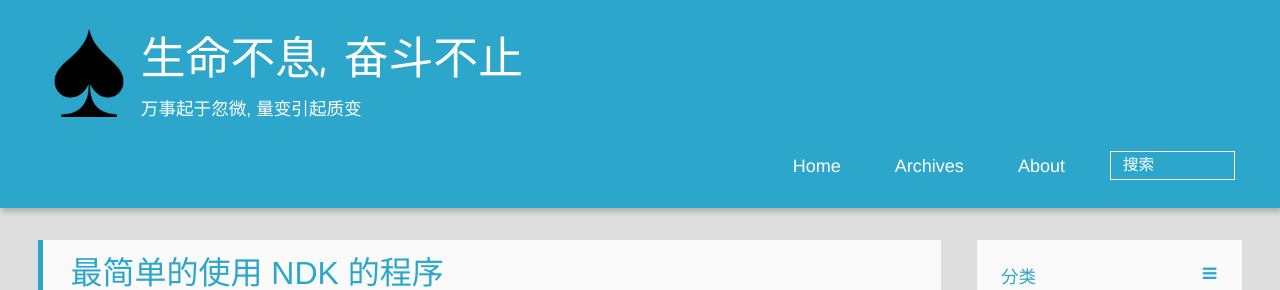
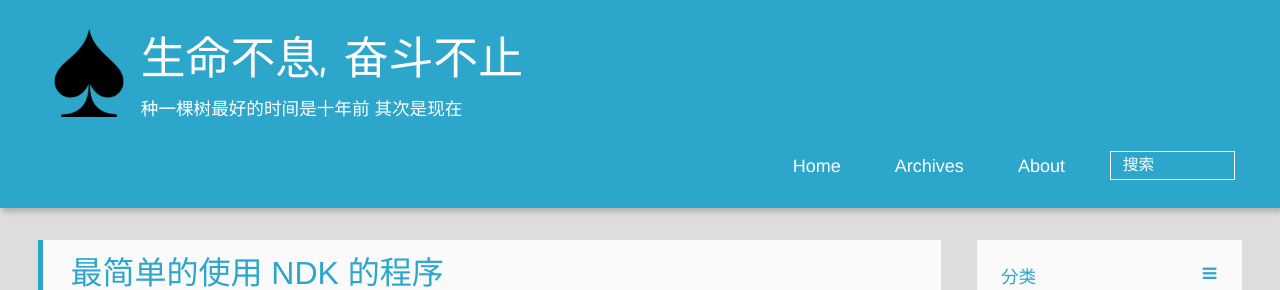
Before and after one commit to yigenchai/yigenchai.github.io, a Jekyll site: the page built from index.html, in a window 1280 px wide. Shown: the top 290 px of the page. Built offline with Jekyll 4.4.1, drawn with Linux system fonts in a browser that asks for light colours; Markdown is read by kramdown in place of the engine named in the settings; the list of posts is cut into pages by our own code.

```diff
--- a/_config.yml
+++ b/_config.yml
@@ -25,7 +25,7 @@
 
 
 title : 生命不息, 奋斗不止
-tagline: 万事起于忽微, 量变引起质变
+tagline: 种一棵树最好的时间是十年前 其次是现在
 
 defaults:
   -
```
